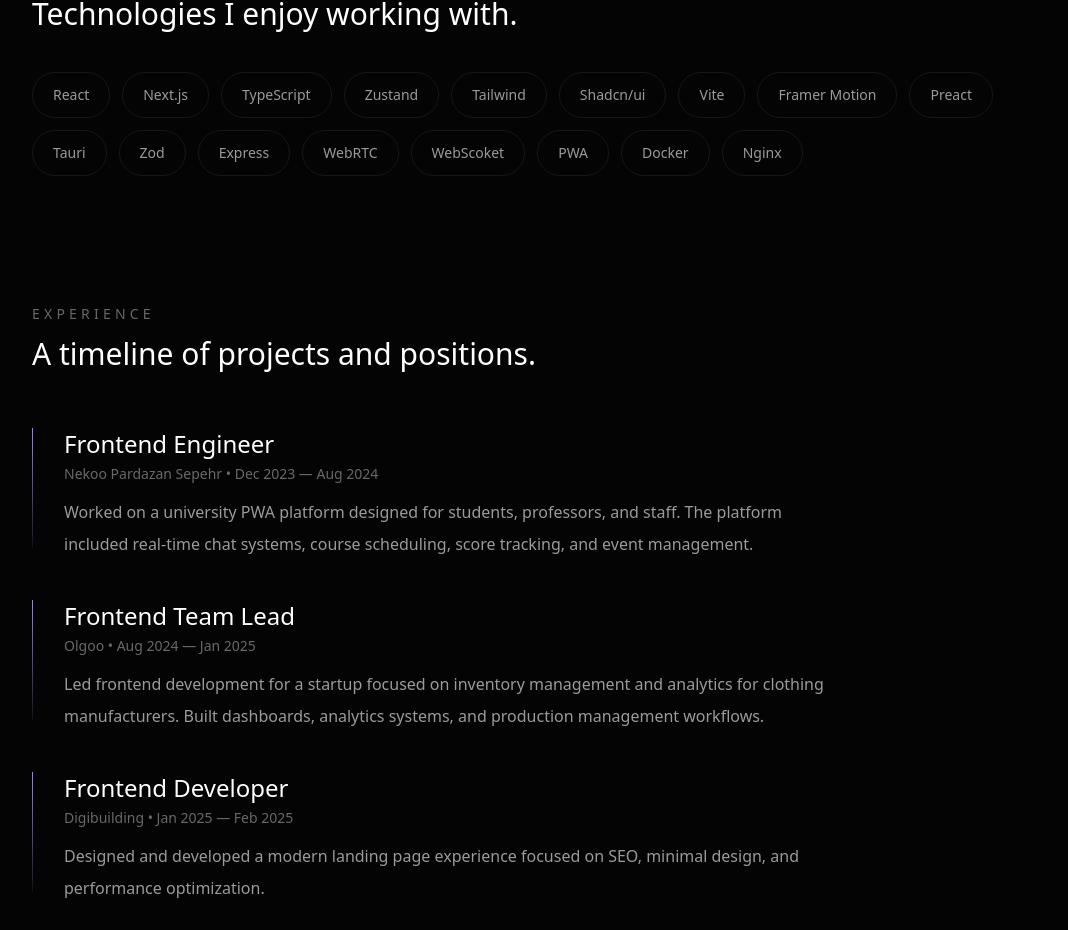
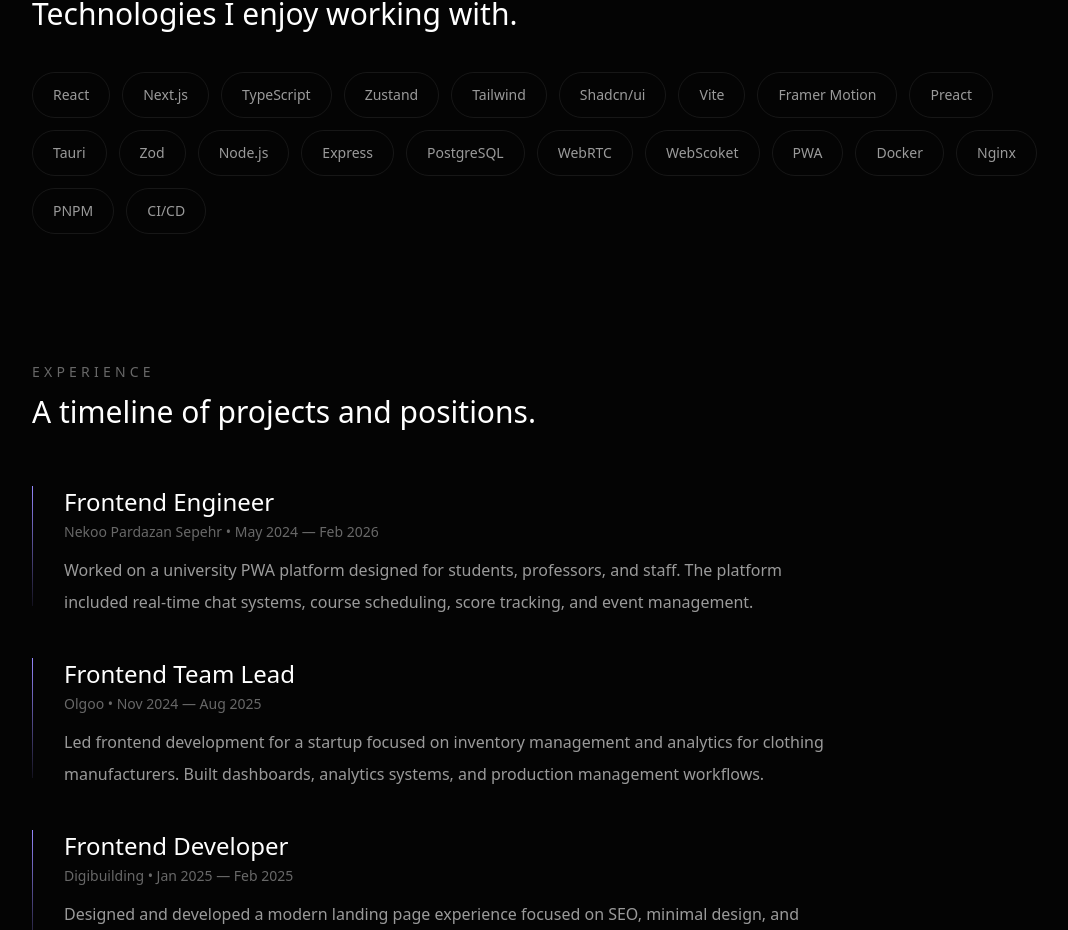
Before and after one commit to movascript/portfolio, a Next.js app: page /about in a window 1280 px wide. Shown: the part 1595-2525 px from the top of the page, without its empty margins (96-1164 px from the left). Built offline with nearby package versions, Linux system fonts and the light colour scheme.

Commit message:
💬 updated dates to match more accuratly

```diff
--- a/data/about.ts
+++ b/data/about.ts
@@ -10,26 +10,30 @@
   "Preact",
   "Tauri",
   "Zod",
+  "Node.js",
   "Express",
+  "PostgreSQL",
   "WebRTC",
   "WebScoket",
   "PWA",
   "Docker",
   "Nginx",
+  "PNPM",
+  "CI/CD",
 ];
 
 export const experiences = [
   {
     title: "Frontend Engineer",
     company: "Nekoo Pardazan Sepehr",
-    period: "Dec 2023 — Aug 2024",
+    period: "May 2024 — Feb 2026",
     description:
       "Worked on a university PWA platform designed for students, professors, and staff. The platform included real-time chat systems, course scheduling, score tracking, and event management.",
   },
   {
     title: "Frontend Team Lead",
     company: "Olgoo",
-    period: "Aug 2024 — Jan 2025",
+    period: "Nov 2024 — Aug 2025",
     description:
       "Led frontend development for a startup focused on inventory management and analytics for clothing manufacturers. Built dashboards, analytics systems, and production management workflows.",
   },
```
Also changed, not shown: 1 other file (tests, documents, lock files or other folders).
